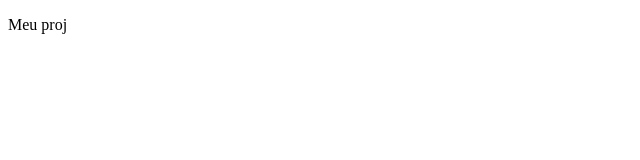
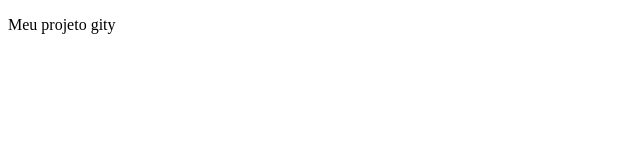
Before and after one commit to jael-silva23/projeto-01-jaelsilva, a plain HTML site: page index2.html in a window 1280 px wide. Shown: the full height of the page, 0-640 px from the left. Drawn offline with Linux system fonts and the light colour scheme.

```diff
--- a/index2.html
+++ b/index2.html
@@ -4,6 +4,6 @@
 	<title></title>
 </head>
 <body>
-	<p>Meu proj</p>
+	<p>Meu projeto gity</p>
 </body>
 </html>
```
